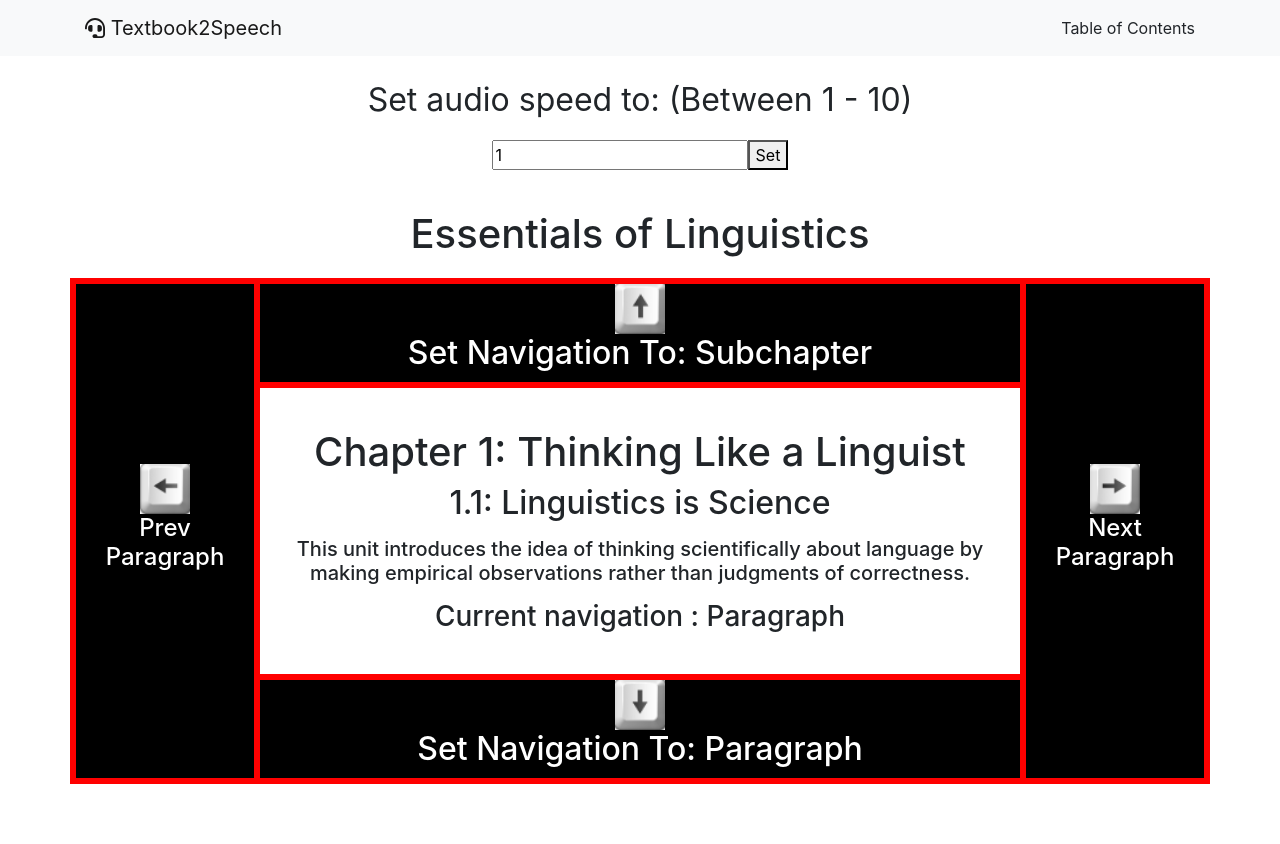
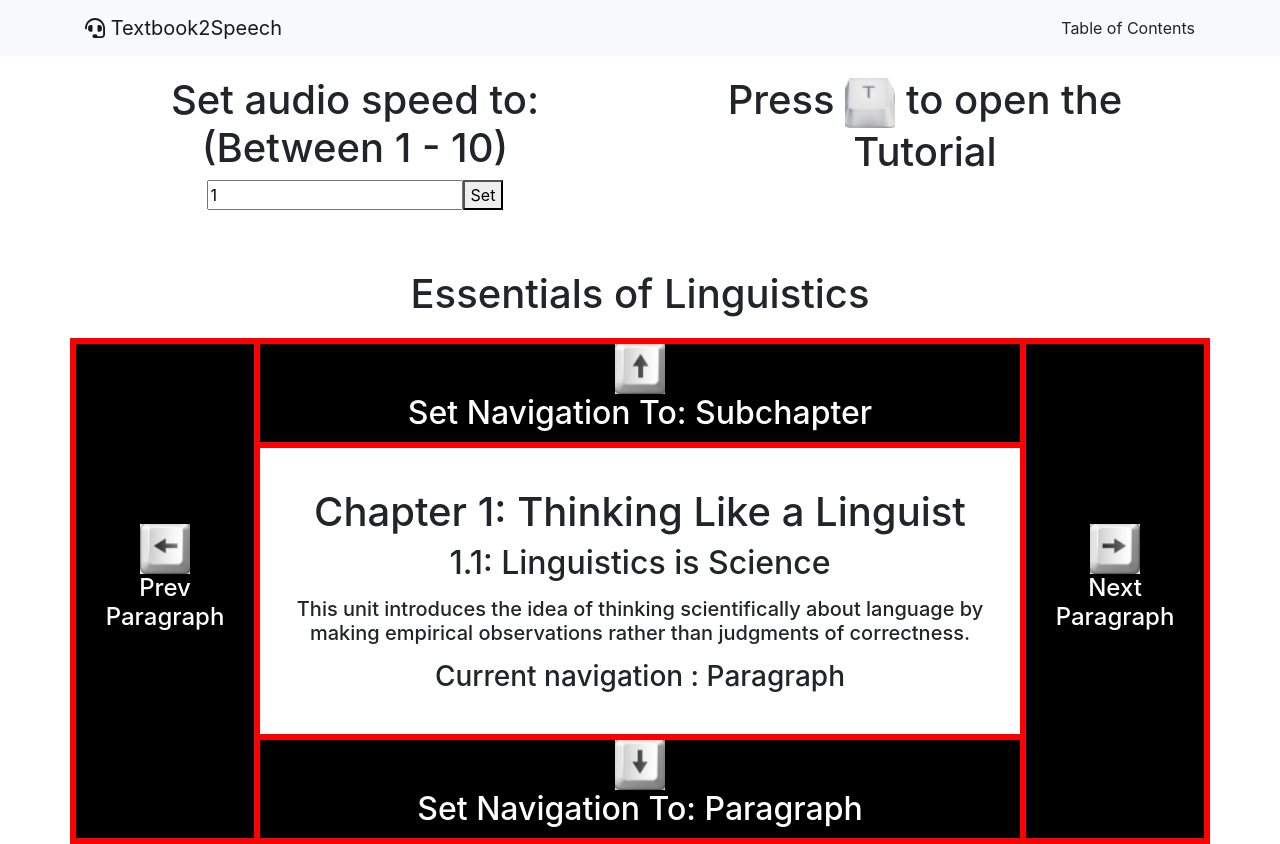
Before and after one commit to FrankSu1996/Textbook2Speech, a React (Create React App) app in the folder client/: page /dashboard in a window 1280 px wide. Before the commit the page ends 800 px from the top, so only its background shows below. Built offline with nearby package versions, Linux system fonts and the light colour scheme.

Commit message:
moved header into dashboard.jsx

```diff
--- a/client/src/App.js
+++ b/client/src/App.js
@@ -1,13 +1,11 @@
 import React from 'react';
 import Dashboard from './components/dashboard/dashboard';
-import Header from './components/Header';
 import './App.css';
 import 'bootstrap/dist/css/bootstrap.min.css';
 
 function App({chapterStart, subChapterStart}) {
   return (
     <div className="App">
-      <Header />
       <Dashboard
         chapterStart={chapterStart}
         subChapterStart={subChapterStart}
--- a/client/src/components/Header.js
+++ /dev/null
@@ -1,39 +0,0 @@
-import React, {Component} from 'react';
-import Tutorial from './Tutorial';
-
-import {
-  Nav,
-  Navbar,
-  NavbarBrand,
-  Container,
-  NavItem,
-  NavLink,
-  Collapse,
-} from 'reactstrap';
-import {FontAwesomeIcon} from '@fortawesome/react-fontawesome';
-import {faHeadset} from '@fortawesome/free-solid-svg-icons';
-
-class Header extends Component {
-  constructor(props) {
-    super(props);
-  }
-
-  render() {
-    return (
-      <div>
-        <Navbar color="light" light expand="md">
-          <Container>
-            <NavbarBrand>
-              <FontAwesomeIcon icon={faHeadset} /> Textbook2Speech{' '}
-            </NavbarBrand>
-            <Nav>
-              <NavItem>Table of Contents</NavItem>
-            </Nav>
-          </Container>
-        </Navbar>
-      </div>
-    );
-  }
-}
-
-export default Header;
--- a/client/src/components/dashboard/dashboard.jsx
+++ b/client/src/components/dashboard/dashboard.jsx
@@ -6,9 +6,14 @@ import leftArrow from '../../images/left_arrow.png';
 import upArrow from '../../images/up_arrow.png';
 import downArrow from '../../images/down_arrow.png';
 import rightArrow from '../../images/right_arrow.png';
+import cKey from '../../images/c_key.png';
+import tKey from '../../images/t_key.png';
 import ErrorModal from '../errorModal/errorModal';
 import {Container, Row, Col} from 'react-bootstrap';
-import { Redirect, BrowserRouter as Router } from 'react-router-dom';
+import {Redirect, BrowserRouter as Router} from 'react-router-dom';
+import {Nav, Navbar, NavbarBrand, NavItem, NavLink, Collapse} from 'reactstrap';
+import {FontAwesomeIcon} from '@fortawesome/react-fontawesome';
+import {faHeadset} from '@fortawesome/free-solid-svg-icons';
 
 const NAVIGATION = {
   PARAGRAPH: 0,
@@ -16,6 +21,29 @@ const NAVIGATION = {
   CHAP: 2,
   MAX: 3,
 };
+
+class Header extends Component {
+  constructor(props) {
+    super(props);
+  }
+
+  render() {
+    return (
+      <div>
+        <Navbar color="light" light expand="md">
+          <Container>
+            <NavbarBrand>
+              <FontAwesomeIcon icon={faHeadset} /> Textbook2Speech{' '}
+            </NavbarBrand>
+            <Nav>
+              <NavItem>Table of Contents</NavItem>
+            </Nav>
+          </Container>
+        </Navbar>
+      </div>
+    );
+  }
+}
 
 class Dashboard extends Component {
   constructor(props) {
@@ -48,7 +76,7 @@ class Dashboard extends Component {
     //disables up and down arrow causing browser to scroll
     window.addEventListener(
       'keydown',
-      function(e) {
+      function (e) {
         // space and arrow keys
         if ([32, 37, 38, 39, 40].indexOf(e.keyCode) > -1) {
           e.preventDefault();
@@ -63,13 +91,13 @@ class Dashboard extends Component {
   }
 
   //function to show modal
-  showErrorModal = e => {
+  showErrorModal = (e) => {
     this.cancel();
     this.setState({showErrorModal: true});
   };
 
   //function to close error modal
-  closeErrorModal = e => {
+  closeErrorModal = (e) => {
     this.cancel();
     this.setState({showErrorModal: false});
   };
@@ -82,7 +110,7 @@ class Dashboard extends Component {
   };
 
   //handler for keypress events
-  handleKeyPress = event => {
+  handleKeyPress = (event) => {
     if (!this.state.showErrorModal) {
       switch (event.keyCode) {
         //'s' key to start speech api
@@ -138,7 +166,7 @@ class Dashboard extends Component {
 
   //handler to start speech api on current text to read. Will continuously read through paragraphs
   //until another functionality key is pressed
-  startSpeechHandler = config => {
+  startSpeechHandler = (config) => {
     speechSynthesis.cancel();
     this.readAllParagraphsInSubchapter(
       this.state.subChapterNumber,
@@ -458,13 +486,13 @@ class Dashboard extends Component {
   };
 
   //function to set the text that is to be read. Will cancel the speech api to do so
-  setTextToRead = text => {
+  setTextToRead = (text) => {
     speechSynthesis.cancel();
     this.setState({currentTextToRead: text});
   };
 
   //function to set the rate of speech. Will cancel the current speech api to do so
-  setAudioSpeed = config => {
+  setAudioSpeed = (config) => {
     speechSynthesis.cancel();
     config.rate = this.state.audioSpeed;
     this.speech('Audio speed set to:' + config.rate, config);
@@ -482,7 +510,7 @@ class Dashboard extends Component {
   };
 
   //function to retrieve the current paragraph to be read
-  getParagraph = paragraphNumber => {
+  getParagraph = (paragraphNumber) => {
     const currentSubChapter = this.getCurrentSubchapter();
     return currentSubChapter.paragraphs[paragraphNumber];
   };
@@ -502,7 +530,7 @@ class Dashboard extends Component {
   };
 
   //handles navigating to a certain subChapter, starts at the first paragraph
-  handleSubchapterNavigation = subchapterNumber => {
+  handleSubchapterNavigation = (subchapterNumber) => {
     //cancel speech api
     speechSynthesis.cancel();
     this.setState({
@@ -518,7 +546,7 @@ class Dashboard extends Component {
   };
 
   //handles navigating to a certain paragraph
-  handleParagraphNavigation = paragraphNumber => {
+  handleParagraphNavigation = (paragraphNumber) => {
     //cancel speech api
     speechSynthesis.cancel();
     this.setState({paragraphNumber: paragraphNumber - 1});
@@ -527,7 +555,7 @@ class Dashboard extends Component {
   };
 
   //handles navigating to a certain chapter
-  handleChapterNavigation = chapterNumber => {
+  handleChapterNavigation = (chapterNumber) => {
     speechSynthesis.cancel();
     this.setState({
       chapterNumber: chapterNumber,
@@ -566,10 +594,8 @@ class Dashboard extends Component {
     let nextNavigation;
     let previousNavigation;
     //navigate to table of contents if t is pressed
-    if (this.state.nav === true){
-      return (
-        <Redirect to='/'/>
-      )
+    if (this.state.nav === true) {
+      return <Redirect to="/" />;
     }
     const upArrowBoxColor = {
       backgroundColor: this.state.upArrowBoxColor,
@@ -614,17 +640,32 @@ class Dashboard extends Component {
 
     return (
       <React.Fragment>
+        <Header></Header>
+        <Container>
+          <Row>
+            <Col xs={6}>
               <div className={styles.AudioPanel}>
-          <p>Set audio speed to: (Between 1 - 10)</p>
+                <h1>Set audio speed to: (Between 1 - 10)</h1>
                 <input
                   value={this.state.audioSpeed}
                   type="number"
-            onChange={e => this.setState({audioSpeed: e.target.value})}
+                  onChange={(e) => this.setState({audioSpeed: e.target.value})}
                 />
-          <button onClick={e => this.setAudioSpeed(this.state.audioConfig)}>
+                <button
+                  onClick={(e) => this.setAudioSpeed(this.state.audioConfig)}
+                >
                   Set
                 </button>
               </div>
+            </Col>
+            <Col xs={6} className={styles.AudioPanel}>
+              <h1>
+                Press <img src={tKey} alt="UpArrow" width="50" height="50" /> to
+                open the Tutorial
+              </h1>
+            </Col>
+          </Row>
+        </Container>
 
         <div className={styles.Title}>
           <h1>{this.state.textbookSelected.name}</h1>
@@ -659,7 +700,6 @@ class Dashboard extends Component {
                 <h2>{subChapterName}</h2>
                 <h5 className={styles.TextArea}>{text}</h5>
                 <h3>Current navigation : {navigation}</h3>
-
               </div>
 
               {/* Div for the down arrow */}
--- a/client/src/components/table/table.jsx
+++ b/client/src/components/table/table.jsx
@@ -37,7 +37,6 @@ class Table extends Component {
         break;
       case 13:
         this.selectSection();
-        console.log(this.state.done);
         break;
       case 37:
         this.leftArrowHandle();
```
Also changed, not shown: client/src/images/c_key.png (added). Lines whose indentation alone changed are shown as unchanged.
